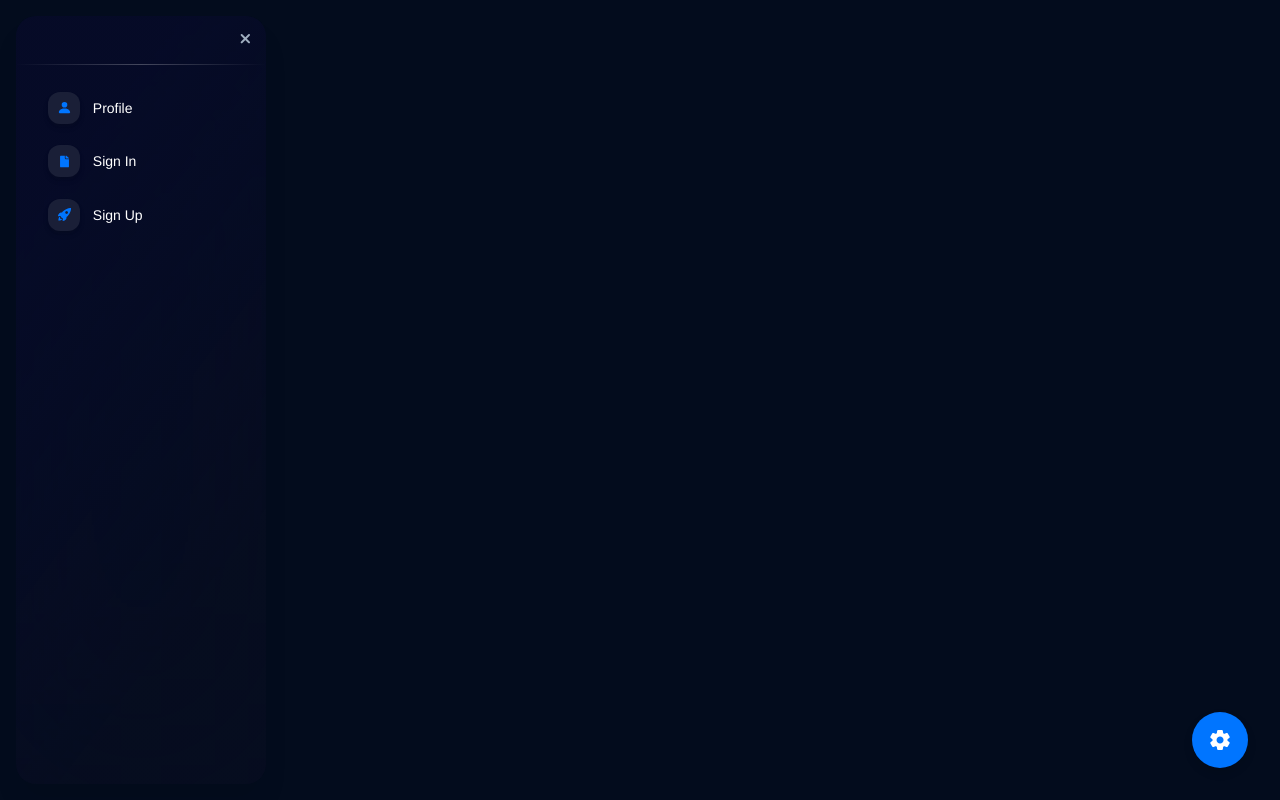
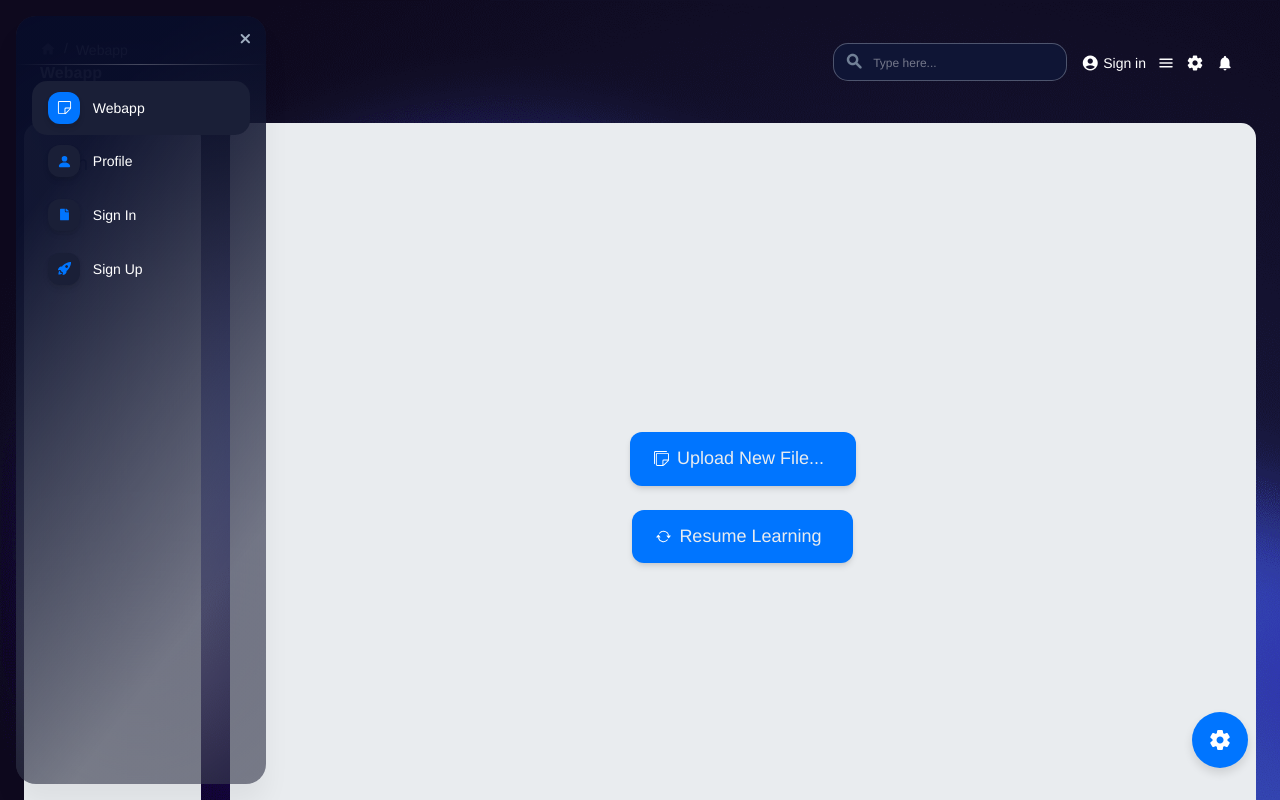
Before and after one commit to chulanpro5/hcmuwus_personalized_learning, a React (Create React App) app: page /webapp in a window 1280 px wide. Before the commit this address led to /dashboard. Shown: the top 800 px of the page. Built offline with nearby package versions, Linux system fonts and the light colour scheme; a small style sheet from the web is missing.

Commit message:
add: main webapp frontend

```diff
--- /dev/null
+++ b/src/layouts/webapp/index.js
@@ -0,0 +1,151 @@
+/*!
+
+=========================================================
+* Vision UI Free React - v1.0.0
+=========================================================
+
+* Product Page: https://www.creative-tim.com/product/vision-ui-free-react
+* Copyright 2021 Creative Tim (https://www.creative-tim.com/)
+* Licensed under MIT (https://github.com/creativetimofficial/vision-ui-free-react/blob/master LICENSE.md)
+
+* Design and Coded by Simmmple & Creative Tim
+
+=========================================================
+
+* The above copyright notice and this permission notice shall be included in all copies or substantial portions of the Software.
+
+*/
+
+// @mui material components
+import Card from "@mui/material/Card";
+import Grid from "@mui/material/Grid";
+import { sizing } from '@mui/system';
+
+// Vision UI Dashboard React components
+import VuiBox from "components/VuiBox";
+import VuiTypography from "components/VuiTypography";
+
+// Vision UI Dashboard React example components
+import DashboardLayout from "examples/LayoutContainers/DashboardLayout";
+import DashboardNavbar from "examples/Navbars/DashboardNavbar";
+import Footer from "examples/Footer";
+import Table from "examples/Tables/Table";
+
+// Data
+import authorsTableData from "layouts/tables/data/authorsTableData";
+import projectsTableData from "layouts/tables/data/projectsTableData";
+
+import { useState, useEffect } from "react"
+import VuiButton from "components/VuiButton";
+import { BsArrowRepeat, BsStickies } from "react-icons/bs";
+
+function Webapp()
+{
+
+    const [content, useContent] = useState("");
+    useEffect(() =>
+    {
+
+    }, [])
+
+    return (
+        <DashboardLayout>
+            <DashboardNavbar />
+            <VuiBox py={3} height={"100vh"}>
+                {/* <VuiBox mb={3}>
+          <Card>
+            <VuiBox display="flex" justifyContent="space-between" alignItems="center" mb="22px">
+              <VuiTypography variant="lg" color="white">
+                Authors table
+              </VuiTypography>
+            </VuiBox>
+            <VuiBox
+              sx={{
+                "& th": {
+                  borderBottom: ({ borders: { borderWidth }, palette: { grey } }) =>
+                    `${borderWidth[1]} solid ${grey[700]}`,
+                },
+                "& .MuiTableRow-root:not(:last-child)": {
+                  "& td": {
+                    borderBottom: ({ borders: { borderWidth }, palette: { grey } }) =>
+                      `${borderWidth[1]} solid ${grey[700]}`,
+                  },
+                },
+              }}
+            >
+              <Table columns={columns} rows={rows} />
+            </VuiBox>
+          </Card>
+        </VuiBox>
+        <Card>
+          <VuiBox display="flex" justifyContent="space-between" alignItems="center">
+            <VuiTypography variant="lg" color="white">
+              Projects table
+            </VuiTypography>
+          </VuiBox>
+          <VuiBox
+            sx={{
+              "& th": {
+                borderBottom: ({ borders: { borderWidth }, palette: { grey } }) =>
+                  `${borderWidth[1]} solid ${grey[700]}`,
+              },
+              "& .MuiTableRow-root:not(:last-child)": {
+                "& td": {
+                  borderBottom: ({ borders: { borderWidth }, palette: { grey } }) =>
+                    `${borderWidth[1]} solid ${grey[700]}`,
+                },
+              },
+            }}
+          >
+            <Table columns={prCols} rows={prRows} />
+          </VuiBox>
+        </Card> */}
+                <Grid container spacing="3px" height="100%" display="flex" justifyContent="space-between">
+                    <Grid item xs={12} lg={1.75}>
+                        <VuiBox bgColor="light" height="100%" width="100%" borderRadius="lg" p={3}>
+                            breh
+                        </VuiBox>
+                    </Grid>
+                    <Grid item xs={12} lg={10}>
+                        <VuiBox
+                            p={3}
+                            height={"100%"}
+                            bgColor="light"
+                            borderRadius={"lg"}>
+                            {content != "" ? (
+                                <VuiBox>
+                                    breh
+                                </VuiBox>
+                            ) : (
+                                <VuiBox
+                                    display="flex"
+                                    justifyContent="center"
+                                    alignItems="center"
+                                    height="100%"
+                                    flexDirection="column"
+                                    gap={3}
+                                    px="25%">
+                                    <VuiButton variant="contained" color="info">
+                                        <BsStickies size="15px" color="inherit" />
+                                        <VuiTypography variant="lg" color="light" mx={1} >
+                                            Upload New File...
+                                        </VuiTypography>
+                                    </VuiButton>
+                                    <VuiButton variant="contained" color="info">
+                                        <BsArrowRepeat size="15px" color="inherit"/>
+                                        <VuiTypography variant="lg" color="light" mx={1}>
+                                            Resume Learning
+                                        </VuiTypography>
+                                    </VuiButton>
+                                </VuiBox>
+                            )}
+                        </VuiBox>
+                    </Grid>
+                </Grid>
+            </VuiBox>
+            <Footer />
+        </DashboardLayout>
+    );
+}
+
+export default Webapp;
--- a/src/routes.js
+++ b/src/routes.js
@@ -43,11 +43,12 @@ import Dashboard from "layouts/dashboard";
 import Profile from "layouts/profile";
 import SignIn from "layouts/authentication/sign-in";
 import SignUp from "layouts/authentication/sign-up";
+import Webapp from "layouts/webapp";
 
 // Vision UI Dashboard React icons
 import { IoRocketSharp } from "react-icons/io5";
 import { IoIosDocument } from "react-icons/io";
-import { BsFillPersonFill } from "react-icons/bs";
+import { BsFillPersonFill, BsSticky } from "react-icons/bs";
 import { IoBuild } from "react-icons/io5";
 import { BsCreditCardFill } from "react-icons/bs";
 import { IoStatsChart } from "react-icons/io5";
@@ -93,6 +94,15 @@ const routes = [
   // { type: "title", title: "Account Pages", key: "account-pages" },
   {
     type: "collapse",
+    name: "Webapp",
+    key: "webapp",
+    route: "/webapp",
+    icon: <BsSticky size="15px" color="inherit" />,
+    component: Webapp,
+    noCollapse: true,
+  },
+  {
+    type: "collapse",
     name: "Profile",
     key: "profile",
     route: "/profile",
```
Also changed, not shown: src/layouts/webapp/store.js (added).
